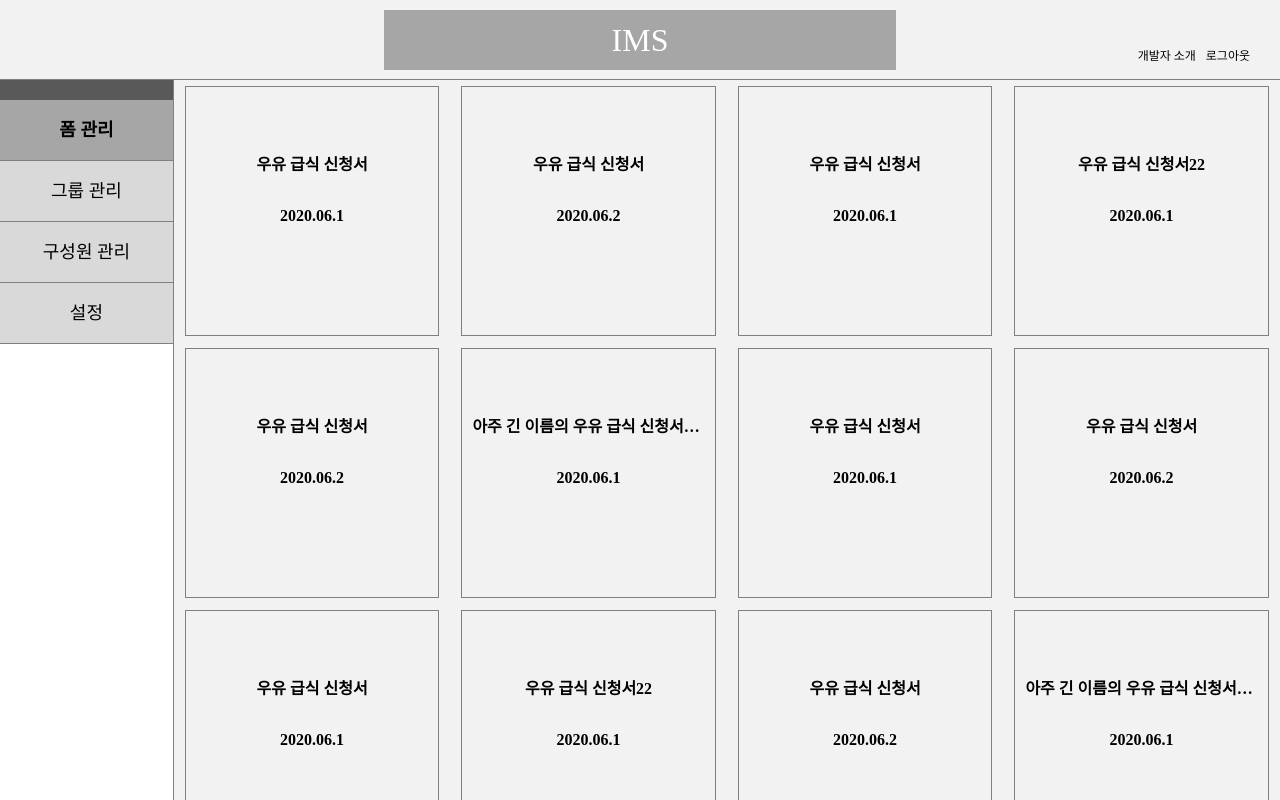
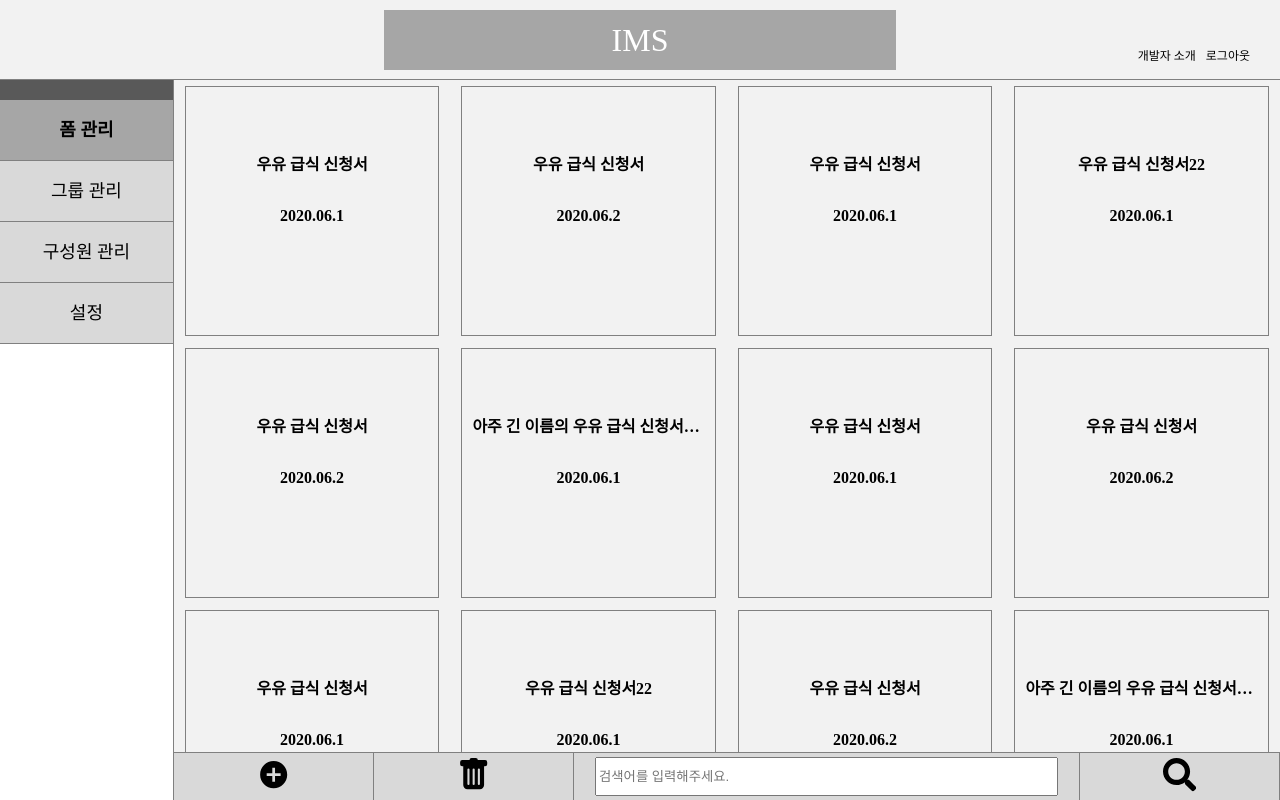
Before and after one commit to DSM-IMS/SkyBlue, a React (Create React App) app in the folder ims-client/: page /main/form in a window 1280 px wide. Built offline with nearby package versions, Linux system fonts and the light colour scheme.

Commit message:
[ADD] <FormFooter.js> footer UI 완성

```diff
--- a/ims-client/src/components/main/form/Form.js
+++ b/ims-client/src/components/main/form/Form.js
@@ -1,6 +1,7 @@
 import React, { useState } from 'react';
 import * as S from './styles';
 import FormItem from './formItem/FormItem';
+import FormFooter from './footer/FormFooter';
 
 const Form = () => {
 	const [formItems, setFormItems] = useState([
@@ -113,6 +114,7 @@ const Form = () => {
 			) : (
 				<S.FormWrapNoItem>"지금은 폼이 없습니다."</S.FormWrapNoItem>
 			)}
+			<FormFooter />
 		</S.Container>
 	);
 };
--- /dev/null
+++ b/ims-client/src/components/main/form/footer/FormFooter.js
@@ -0,0 +1,26 @@
+import React from 'react';
+import * as S from './styles';
+import { BsFillTrashFill } from 'react-icons/bs';
+import { FaSearch } from 'react-icons/fa';
+import { IoMdAddCircle } from 'react-icons/io';
+
+const FormFooter = () => {
+	return (
+		<S.Container>
+			<S.FormItem>
+				<IoMdAddCircle />
+			</S.FormItem>
+			<S.FormItem>
+				<BsFillTrashFill />
+			</S.FormItem>
+			<S.FormSearchItem>
+				<S.FormSearchInput placeholder="검색어를 입력해주세요." />
+			</S.FormSearchItem>
+			<S.FormItem>
+				<FaSearch />
+			</S.FormItem>
+		</S.Container>
+	);
+};
+
+export default FormFooter;
--- /dev/null
+++ b/ims-client/src/components/main/form/footer/styles.js
@@ -0,0 +1,52 @@
+import styled from 'styled-components';
+
+export const Container = styled.form`
+	display: flex;
+	width: 100%;
+	height: 50px;
+	margin-top: auto;
+	border-top: 1px solid gray;
+`;
+
+export const FormItem = styled.button`
+	min-width: 200px;
+	height: 100%;
+	border: none;
+	border-right: 1px solid gray;
+	background: #d9d9d9;
+
+	transition: all 0.3s ease-in-out;
+
+	& > svg {
+		width: 2.5em;
+		height: 2.5em;
+	}
+	&:hover {
+		cursor: pointer;
+	}
+	&:hover {
+		background: #a0a0a0;
+	}
+`;
+
+export const FormSearchItem = styled.span`
+	display: flex;
+	width: 100%;
+	height: 100%;
+	border: none;
+	border-right: 1px solid gray;
+	background: #d9d9d9;
+	align-items: center;
+	justify-content: center;
+
+	transition: all 0.3s ease-in-out;
+
+	&:hover {
+		background: #a0a0a0;
+	}
+`;
+
+export const FormSearchInput = styled.input`
+	width: 90%;
+	height: 70%;
+`;
```
